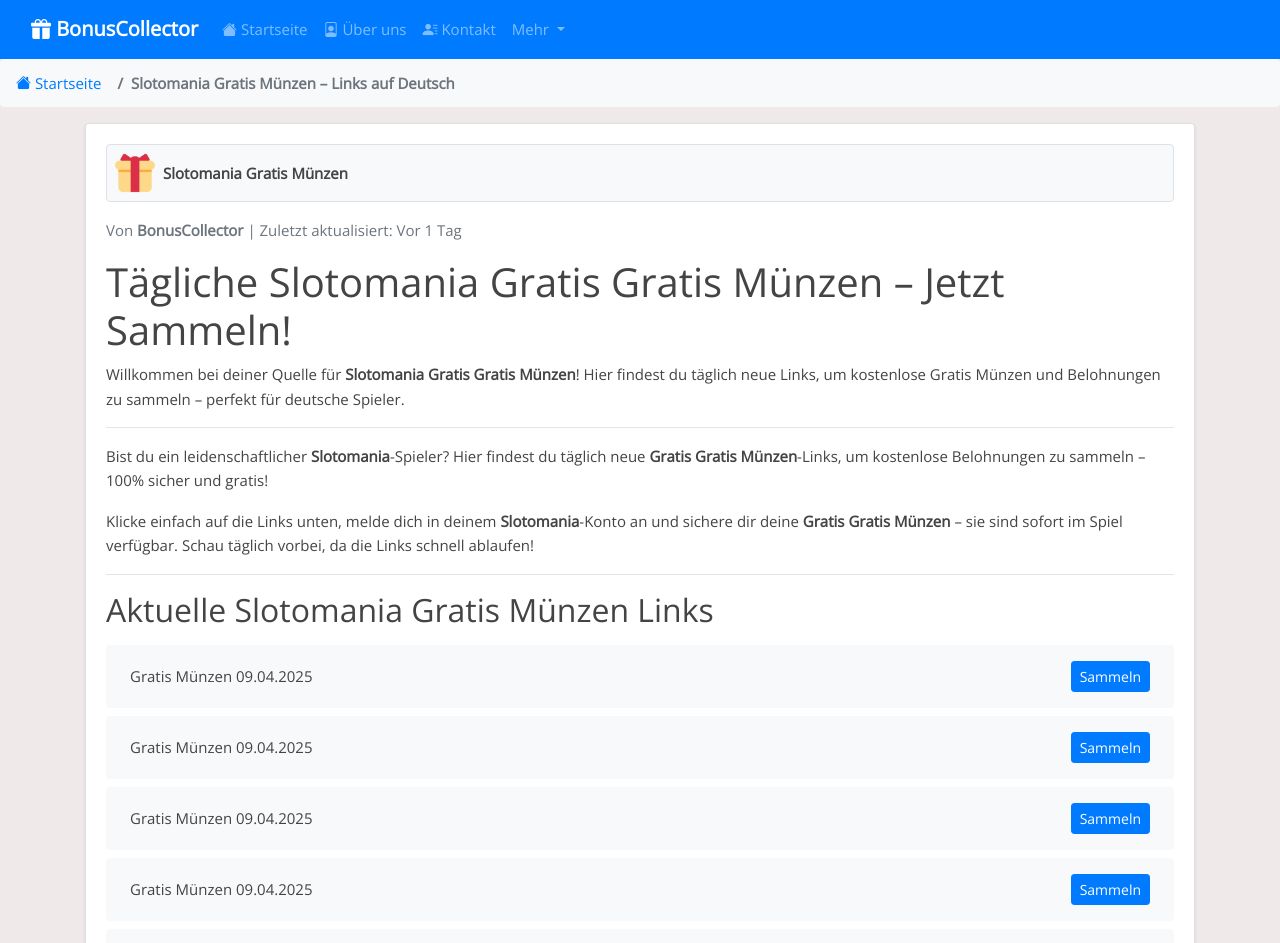
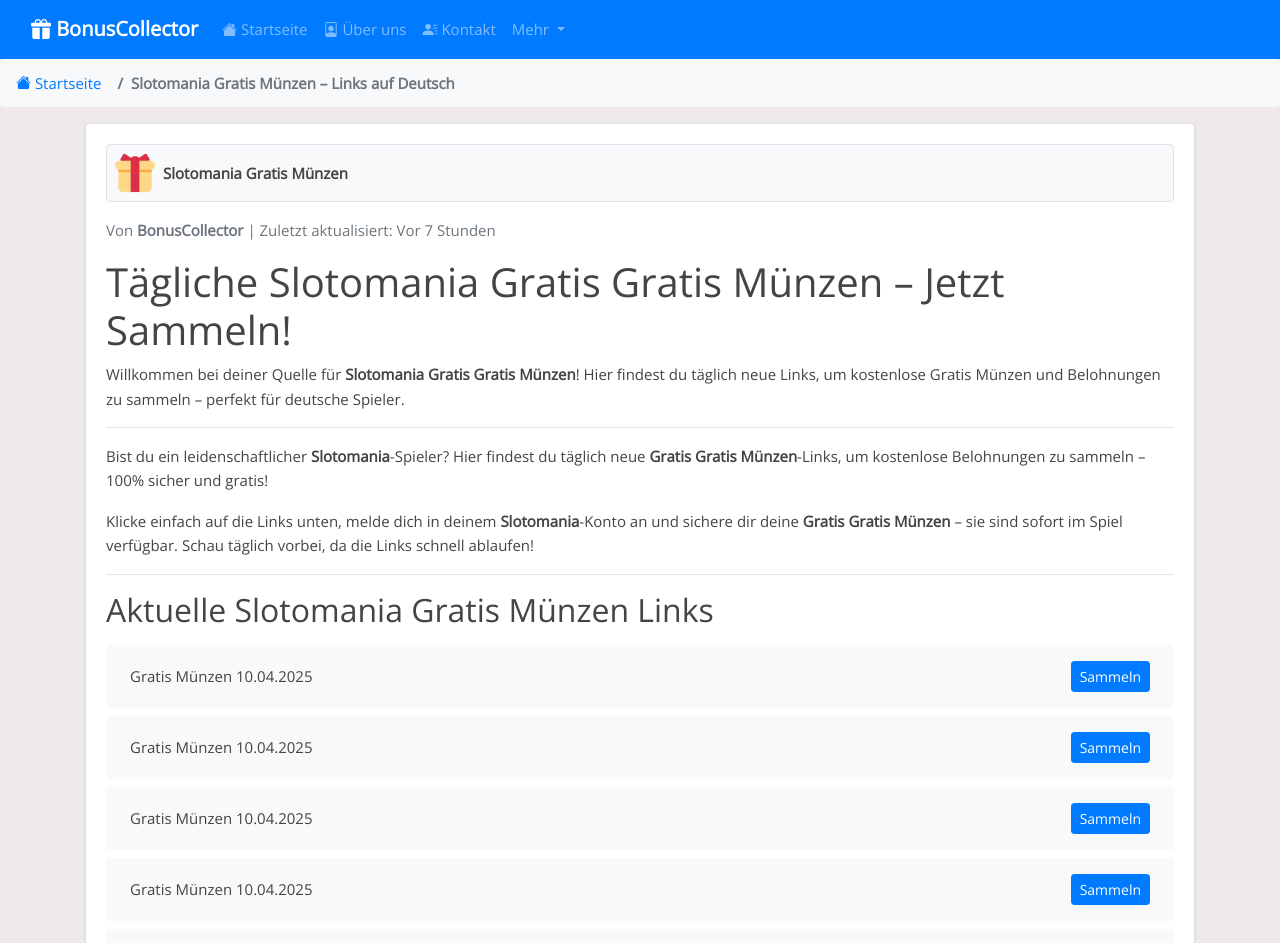
Before and after one commit to iamrohan99/bc-de, a Jekyll site: the page built from _posts/2025-01-19-slotomania.md, in a window 1280 px wide and 1400 px high. Shown: the top 943 px of the window. Built offline with Jekyll 4.4.1, drawn with Linux system fonts in a browser that asks for light colours; some of the changed text lies outside the part shown.

Commit message:
Update  links, content, and last_modified - 2025-04-10 09:10

```diff
--- a/_data/include_files.yml
+++ b/_data/include_files.yml
@@ -9,7 +9,7 @@ monopoly-go.html:
 bingo-blitz.html:
   last_modified: "2025-04-10T05:10:17Z"
 slotomania.html:
-  last_modified: "2025-04-09T16:12:43Z"
+  last_modified: "2025-04-10T09:10:44Z"
 bingo-bash.html:
   last_modified: "2025-04-10T04:12:57Z"
 slotpark.html:
--- a/_includes/slotomania.html
+++ b/_includes/slotomania.html
@@ -1,4 +1,20 @@
 <ul class="list-group mt-3 mb-4">
+  <li class="list-group-item d-flex justify-content-between align-items-center">
+    <span>Gratis Münzen 10.04.2025</span>
+    <a href="https://api.playtika.com/redirector/?coupon_token=1_3_1744227000035_lm6939wy" class="btn btn-primary btn-sm">Sammeln</a>
+  </li>
+  <li class="list-group-item d-flex justify-content-between align-items-center">
+    <span>Gratis Münzen 10.04.2025</span>
+    <a href="https://api.playtika.com/redirector/?coupon_token=1_3_1744013422869_eommnmp0" class="btn btn-primary btn-sm">Sammeln</a>
+  </li>
+  <li class="list-group-item d-flex justify-content-between align-items-center">
+    <span>Gratis Münzen 10.04.2025</span>
+    <a href="https://api.playtika.com/redirector/?coupon_token=1_3_1744228800255_eomxx23o" class="btn btn-primary btn-sm">Sammeln</a>
+  </li>
+  <li class="list-group-item d-flex justify-content-between align-items-center">
+    <span>Gratis Münzen 10.04.2025</span>
+    <a href="https://api.playtika.com/redirector/?coupon_token=1_3_1744013247418_ygwgz424" class="btn btn-primary btn-sm">Sammeln</a>
+  </li>
   <li class="list-group-item d-flex justify-content-between align-items-center">
     <span>Gratis Münzen 09.04.2025</span>
     <a href="https://api.playtika.com/redirector/?coupon_token=1_3_1744198693046_jzm6zzg0" class="btn btn-primary btn-sm">Sammeln</a>
@@ -383,20 +399,4 @@
     <span>Gratis Münzen 17.03.2025</span>
     <a href="https://api.playtika.com/redirector/?coupon_token=1_3_1741856517478_dz05rnmg" class="btn btn-primary btn-sm">Sammeln</a>
   </li>
-  <li class="list-group-item d-flex justify-content-between align-items-center">
-    <span>Gratis Münzen 17.03.2025</span>
-    <a href="https://api.playtika.com/redirector/?coupon_token=1_3_1742119477634_lmj5rprk" class="btn btn-primary btn-sm">Sammeln</a>
-  </li>
-  <li class="list-group-item d-flex justify-content-between align-items-center">
-    <span>Gratis Münzen 16.03.2025</span>
-    <a href="https://api.playtika.com/redirector/?coupon_token=1_3_1741856140444_3r5dz478" class="btn btn-primary btn-sm">Sammeln</a>
-  </li>
-  <li class="list-group-item d-flex justify-content-between align-items-center">
-    <span>Gratis Münzen 16.03.2025</span>
-    <a href="https://api.playtika.com/redirector/?coupon_token=1_3_1741856205905_06em7400" class="btn btn-primary btn-sm">Sammeln</a>
-  </li>
-  <li class="list-group-item d-flex justify-content-between align-items-center">
-    <span>Gratis Münzen 16.03.2025</span>
-    <a href="https://api.playtika.com/redirector/?coupon_token=1_3_1742079600060_w4k3z9do" class="btn btn-primary btn-sm">Sammeln</a>
-  </li>
 </ul>
```
Also changed, not shown: links-json/slotomania.json (+16 -16 lines), 1 other file.
